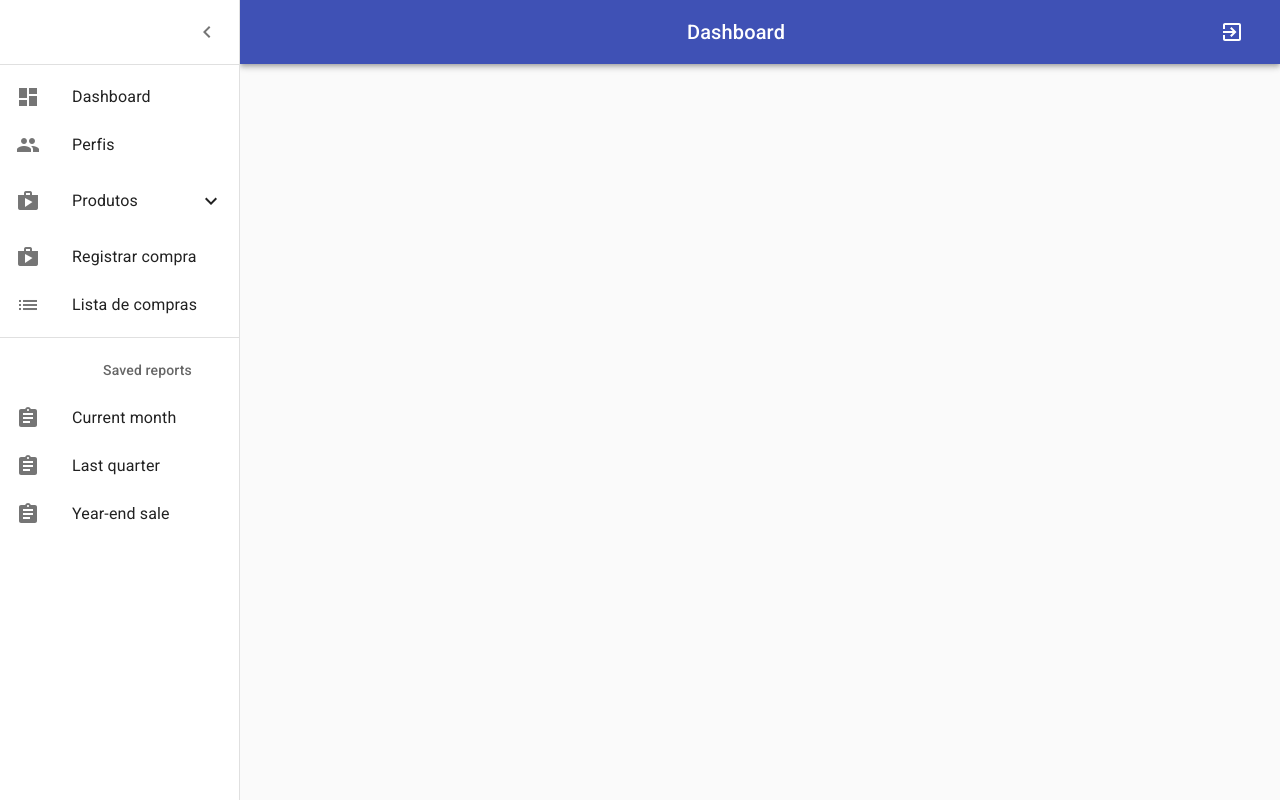
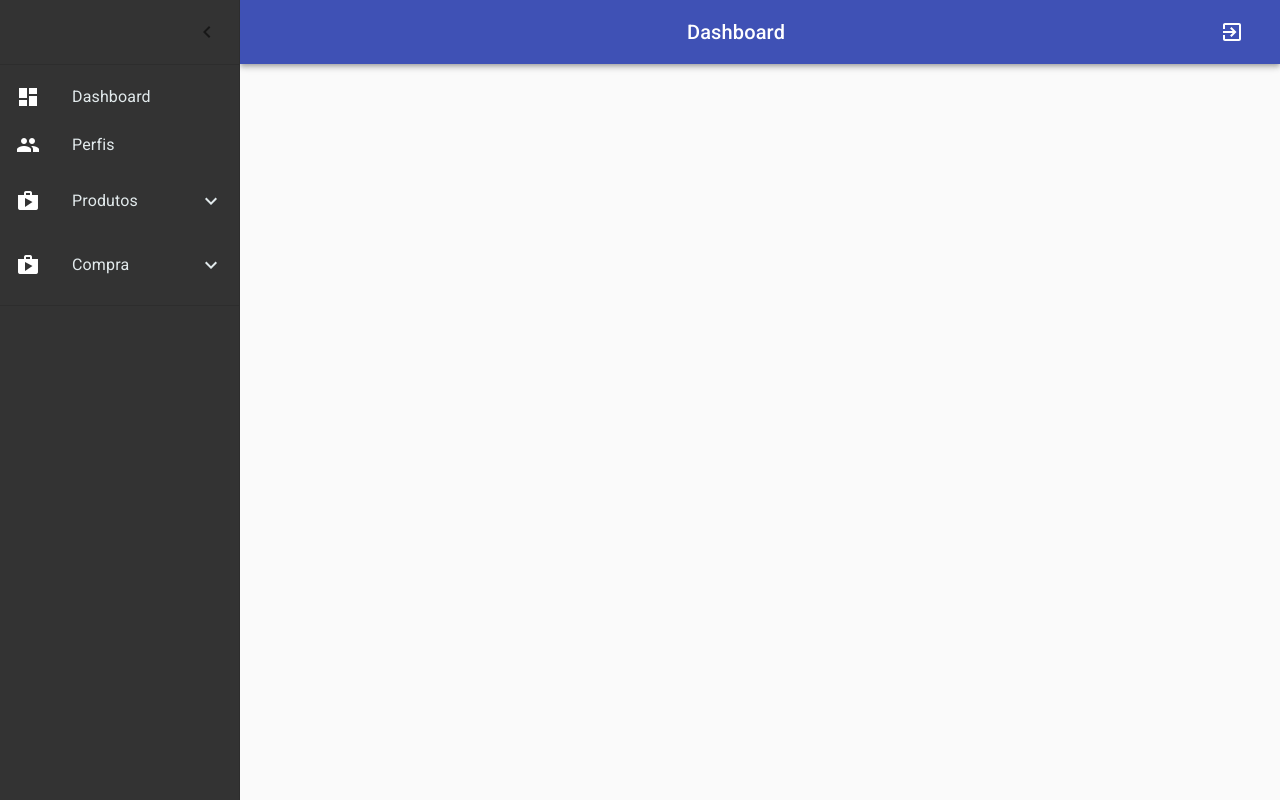
Before and after one commit to RenilsonAlbuquerque/compras-react, a React (Create React App) app: page /main in a window 1280 px wide. Built offline with nearby package versions, Linux system fonts and the light colour scheme; sample sign-in values are in the browser's storage; what react-social-login would draw is missing.

Commit message:
Implementa os cards

```diff
--- a/src/main/basecomponent.tsx
+++ b/src/main/basecomponent.tsx
@@ -77,6 +77,8 @@ const useStyles = makeStyles((theme) => ({
       easing: theme.transitions.easing.sharp,
       duration: theme.transitions.duration.enteringScreen,
     }),
+    backgroundColor:"#333",
+    color:'#e2eaec'
   },
   drawerPaperClose: {
     zIndex:99,
@@ -165,22 +167,24 @@ export default function BaseComponent() {
       </AppBar>
       <Drawer
         variant="permanent"
+        style={{backgroundColor:'#333'}}
         classes={{
           paper: clsx(classes.drawerPaper, !open && classes.drawerPaperClose),
         }}
         open={open}
+
       >
-        <div className={classes.toolbarIcon}>
+        <div className={classes.toolbarIcon} >
           <IconButton onClick={handleDrawerClose}>
             <ChevronLeftIcon />
           </IconButton>
         </div>
         <Divider />
-        <List>
+        <List >
           <MainListItems/>
         </List>
         <Divider />
-        <List>{secondaryListItems}</List>
+        {/* <List>{secondaryListItems}</List> */}
       </Drawer>
       <main className={classes.content}>
         <div className={classes.appBarSpacer} />
--- a/src/main/listItems.tsx
+++ b/src/main/listItems.tsx
@@ -49,16 +49,25 @@ const sideBarItens = [
   },
   {
     id: 5,
+    title: "Compra",
+    icon: "shoppingCart",
+    path:"/buys",
+    child:[
+      {
+        id: 6,
         title: "Registrar compra",
         icon: "shoppingCart",
         path:"/buys"
       },
       {
-    id: 6,
+        id: 7,
         title: "Lista de compras",
         icon: "listAlt",
         path:"/shopping-list"
       }
+    ]
+  }
+
 ]
 
 const createItensListStateController = () => {
@@ -85,17 +94,17 @@ export function MainListItems () {
         {(item.child && item.child?.length > 0) ? (
            <List>
             <ListItemButton onClick={() => handleClickDropMenu(index)} >
-             <ListItemIcon>
+             <ListItemIcon style={{color:'white'}}>
                <Icon>{item.icon}</Icon>
              </ListItemIcon>
              <ListItemText primary={item.title} />
              {submenuState[index] ? ( <ExpandLess />) : (<ExpandMore />)}
             </ListItemButton>
             <Collapse in={submenuState[index]} timeout="auto" unmountOnExit>
-              <List component="div" disablePadding>
+              <List component="div" disablePadding style={{backgroundColor:'#4f5b62'}}>
                 {item.child.map((subItem,subIndex) => (
-                  <ListItem button component={Link} to={subItem.path}>
-                    <ListItemIcon>
+                  <ListItem button component={Link} to={subItem.path} >
+                    <ListItemIcon style={{color:'white'}}>
                       <Icon>{subItem.icon}</Icon>
                     </ListItemIcon>
                     <ListItemText primary={subItem.title}  />
@@ -108,7 +117,7 @@ export function MainListItems () {
         ):(
 
           <ListItem button component={Link} to={item.path}>
-          <ListItemIcon>
+          <ListItemIcon style={{color:'white'}}>
             <Icon>{item.icon}</Icon>
           </ListItemIcon>
           <ListItemText primary={item.title} />
@@ -120,49 +129,6 @@ export function MainListItems () {
   </div>
   )
 }
-
-// export const mainListItems = (
-//   <div>
-//     <ListItem button component={Link} to="/">
-//       <ListItemIcon>
-//         <DashboardIcon />
-//       </ListItemIcon>
-//       <ListItemText primary="Dashboard" />
-//     </ListItem>
-
-//     <ListItem button component={Link} to="/profile">
-//       {/* <Link to='/profile'></Link> */}
-//       <ListItemIcon>
-//         <PeopleIcon />
-//       </ListItemIcon>
-//       <ListItemText primary="Perfis" />
-//     </ListItem>
-
-//     <ListItem button component={Link} to="/product">
-//       <ListItemIcon>
-//         <ShoppingCartIcon />
-//       </ListItemIcon>
-//       <ListItemText primary="Produtos" />
-//     </ListItem>
-
-//     <ListItem button component={Link} to="/buys">
-//       <ListItemIcon>
-//         <ShoppingCartIcon />
-//       </ListItemIcon>
-//       <ListItemText primary="Registrar compra" />
-//     </ListItem>
-
-//     <ListItem button component={Link} to="/shopping-list">
-//       <ListItemIcon>
-//         <ListAltIcon />
-//       </ListItemIcon>
-//       <ListItemText primary="Lista de compras" />
-//     </ListItem>
-
-
-//   </div>
-// );
-
 export const secondaryListItems = (
   <div>
     <ListSubheader inset>Saved reports</ListSubheader>
--- /dev/null
+++ b/src/modules/commons/cards/InfoCard.tsx
@@ -0,0 +1,36 @@
+import { Button, Dialog, DialogActions, DialogContent, DialogContentText, DialogTitle, Icon, makeStyles, Paper } from '@material-ui/core';
+import * as React from 'react';
+
+
+const useStyles = makeStyles((theme) => ({
+    cardInfo:{
+        border:'none',
+        boxShadow:' 1px 0px 20px rgba(0, 0, 0, 0.05)',
+    },
+    cardInfoBody:{
+        flex:'1 1 auto',
+        padding: '1.25rem',
+    }
+}));
+
+
+export const InfoCard = ({value,title,icon, color}:any) => {
+
+    const classes = useStyles();
+
+      return (
+        <div className={classes.cardInfo} style={{backgroundColor:color}}>
+            <div className={classes.cardInfoBody}>
+                <div className="d-flex row">
+                    <div className="col-3 align-self-center">
+                        <Icon fontSize="large">{icon}</Icon>
+                    </div>
+                    <div className="col-8 ml-auto align-self-center text-center">
+                        <h3>R$ {value}</h3>
+                        <p>{title}</p>
+                    </div>
+                </div>
+            </div>
+        </div>
+      );
+}
--- a/src/modules/dashboard/BuysDashboard.tsx
+++ b/src/modules/dashboard/BuysDashboard.tsx
@@ -21,6 +21,7 @@ import { listAllProfiles } from '../../analise/profile.service';
 import { getLoggedUser } from '../../infra/auth';
 import { ChartSearchDto } from '../../dto/graph/chart.search.dto';
 import { ProfileDetailDto } from '../../dto/profile/profile.detail';
+import { InfoCard } from '../commons/cards/InfoCard';
 
 
 const drawerWidth = 240;
@@ -173,21 +174,32 @@ export function BuysDashboard(){
             </div>
           </Paper>
 
+          <Grid container spacing={3}>
+            <Grid item xs={4}>
+              <InfoCard value={chartData.total?.total} title={"Valor total"} icon={"attach_money"} color={"#28a745"}></InfoCard>
+            </Grid>
+            <Grid item xs={4}>
+              <InfoCard value={chartData.total?.taxation_icms} title={"Valor ICMS"} icon={"money_off"} color={"#17a2b8"}></InfoCard>
+            </Grid>
+            <Grid item xs={4}>
+              <InfoCard value={chartData.total?.total_product} title={"Total sem imposto"} icon={"paid"} color={"#ef4f4c"}></InfoCard>
+            </Grid>
+          </Grid>
 
 
           <Grid container spacing={3}>
             {/* Chart */}
-            <Grid item xs={12} md={8} lg={9}>
+            <Grid item xs={12}>
               <Paper className={fixedHeightPaper}>
                 <Chart props={chartData.chartList} />
               </Paper>
             </Grid>
             {/* Recent Deposits */}
-            <Grid item xs={12} md={4} lg={3}>
+            {/* <Grid item xs={12} md={4} lg={3}>
               <Paper className={fixedHeightPaper}>
                 <ResultsResume props={chartData.total} />
               </Paper>
-            </Grid>
+            </Grid> */}
             {/* Recent Orders */}
             <Grid item xs={12}>
               <Paper className={classes.paper}>
--- a/src/modules/dashboard/Chart.tsx
+++ b/src/modules/dashboard/Chart.tsx
@@ -1,6 +1,6 @@
 import React, { useState } from 'react';
 import { useTheme } from '@material-ui/core/styles';
-import { LineChart, Line, XAxis, YAxis, Label, ResponsiveContainer ,Tooltip,CartesianGrid} from 'recharts';
+import { LineChart, Line, XAxis, YAxis, Label, ResponsiveContainer ,Tooltip,CartesianGrid, Area, AreaChart} from 'recharts';
 import Title from './BaseTitle';
 import { mapApiResultToMonthChart } from '../../utils/chart.helper';
 
@@ -27,7 +27,8 @@ const chart = ({props}: any) => {
 
       <Title>Valores mensais</Title>
       <ResponsiveContainer>
-        <LineChart
+
+        <AreaChart
           data={props ? mapApiResultToMonthChart(props):[]}
           margin={{
             top: 16,
@@ -48,8 +49,9 @@ const chart = ({props}: any) => {
             </Label>
           </YAxis>
           <Tooltip />
-          <Line type="monotone" dataKey="amount" stroke='red' dot={true} />
-        </LineChart>
+          {/* <Line type="monotone" dataKey="amount" stroke='red' dot={true} /> */}
+          <Area type="monotone" dataKey="amount" stroke="#8884d8" fill="#8884d8" dot={false} />
+        </AreaChart>
       </ResponsiveContainer>
     </React.Fragment>
   );
```
Lines whose indentation alone changed are shown as unchanged.
